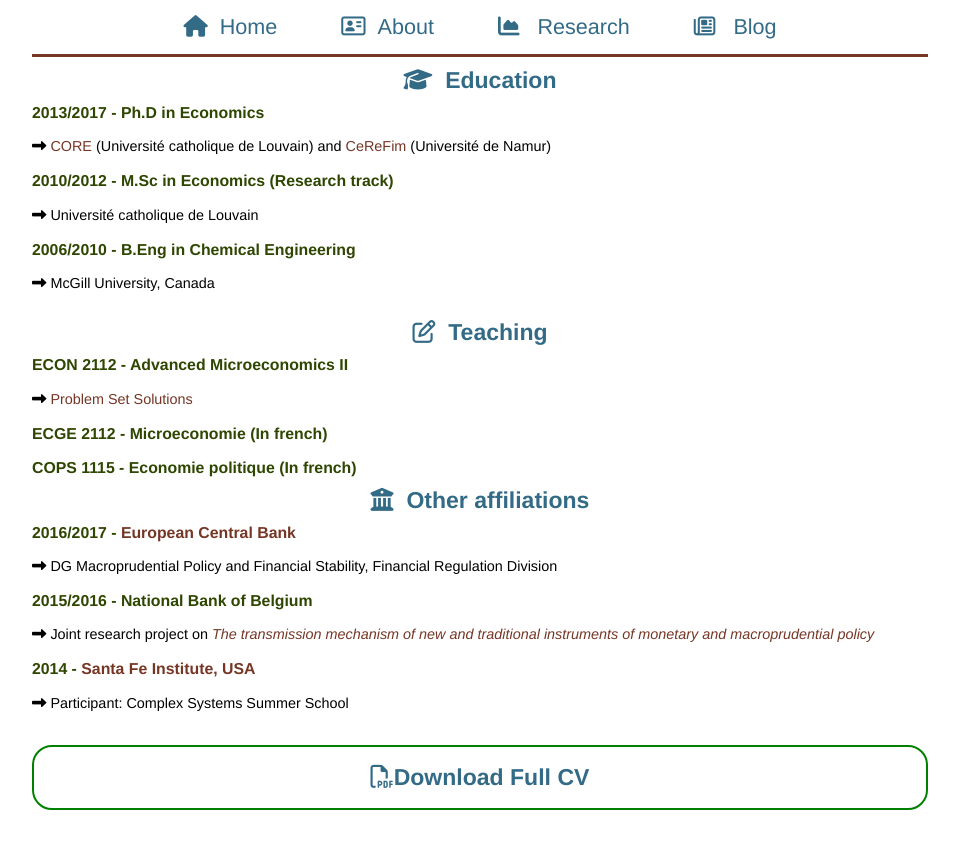
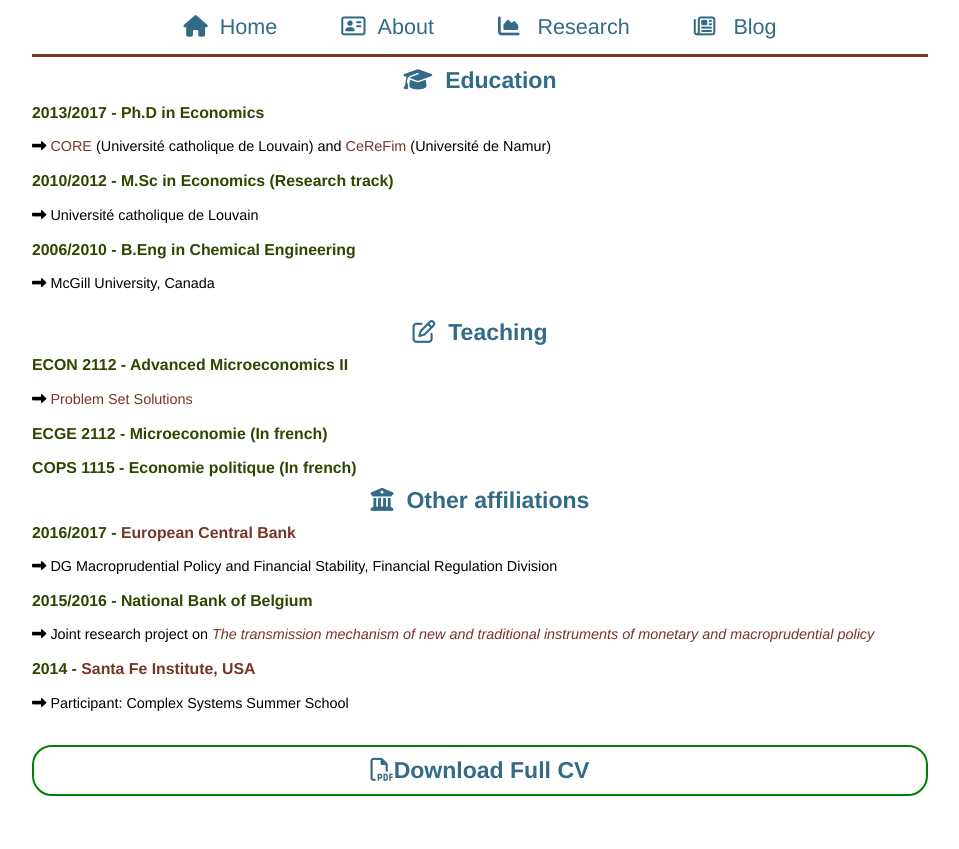
Before and after one commit to nscholtes/nscholtes.github.io, a Jekyll site: the page built from about.html, in a window 1280 px wide. Shown: the top 849 px of the page, without its empty margins (160-1119 px from the left). Built offline with Jekyll 4.4.1, drawn with Linux system fonts in a browser that asks for light colours; nearby versions of some CDN libraries.

Commit message:
Update main_alt.css

```diff
--- a/css/main_alt.css
+++ b/css/main_alt.css
@@ -159,5 +159,5 @@ img.scaled {
 .boxed {
   border: 2px solid green ;
   border-radius: 20px ;
-  padding: 0.5em;
+  padding: 0 0 0 0;
 }
```
